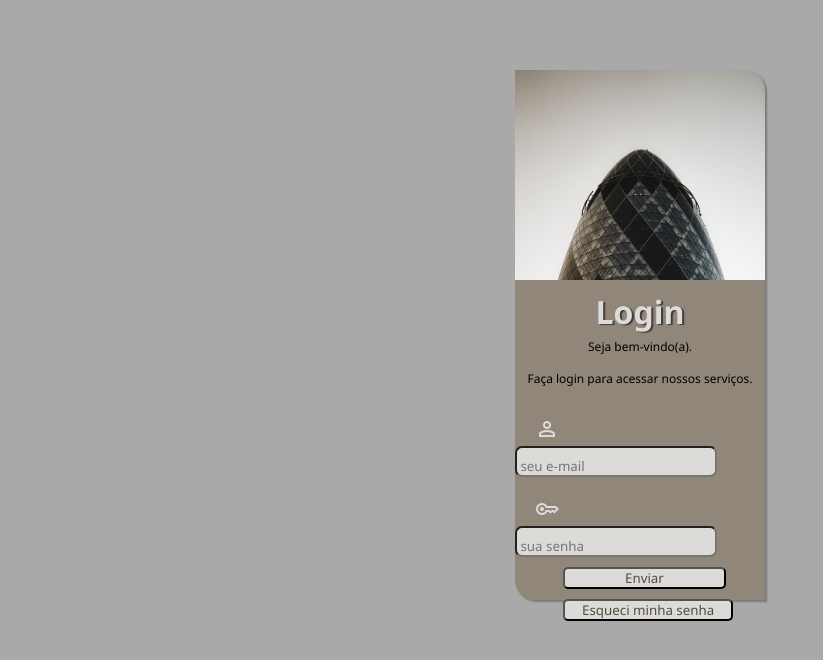
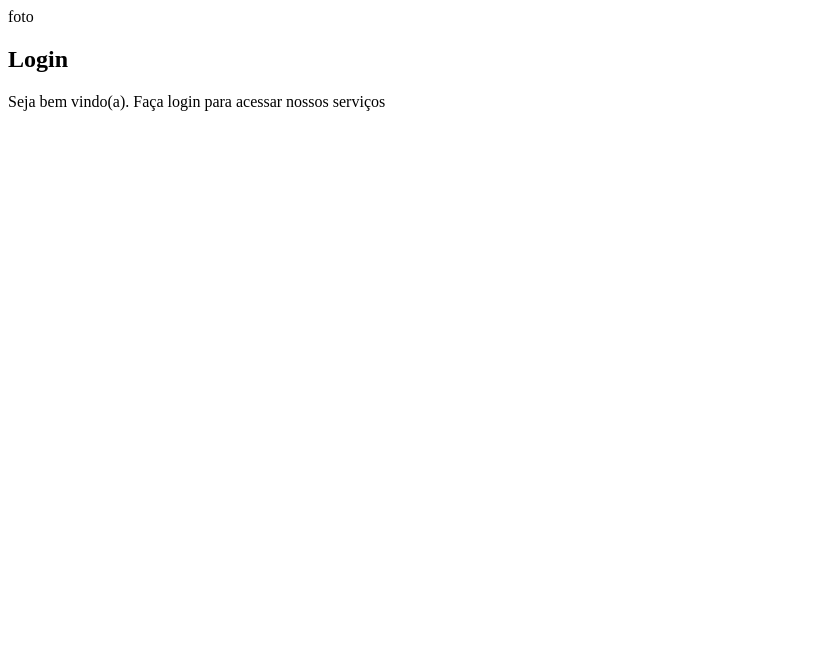
Before and after one commit to ViitorDev/projeto-login, a plain HTML site: page index.html in a window 1280 px wide. Shown: the whole page, without its empty margins (0-823 px from the left). Drawn offline with nearby package versions, Linux system fonts and the light colour scheme.

Commit message:
att codigo

```diff
--- a/estilos/style.css
+++ b/estilos/style.css
@@ -1,78 +1 @@
 @charset "UTF-8";
-
-
-
-*{
-    margin: 0px;
-    padding: 0px;
-    font-family: 'Segoe UI', Tahoma, Geneva, Verdana, sans-serif;
-}
-body{
-    background-color: darkgray;
-}
-header{
-    background: gray url(../imagens/predio.jpg);
-    background-position: center top;
-    background-size: cover;
-    width: 250px;
-    height: 210px;
-    margin: auto;
-    margin-top: 70px;
-    border-top-right-radius: 20px;
-    box-shadow: 2px 2px 2px rgba(0, 0, 0, 0.281);
-}
-main{
-    margin: auto;
-    width: 250px;
-    height: 320px;
-    background-color: #90867a;
-    border-bottom-left-radius: 20px;
-    box-shadow: 2px 2px 2px rgba(0, 0, 0, 0.281);
-}
-main > h1{
-    text-align: center;
-    padding-top: 10px;
-    color: #dcdbd7;
-    text-shadow: 2px 1px 1px rgba(0, 0, 0, 0.564);
-}
-main > p{
-    font-size: 12px;
-    text-align: justify;
-    padding: 5px;
-    text-align: center;
-    padding-bottom: 10px;
-}
-span{
-    padding-top: 20px;
-    padding-left: 20px;
-    color: #dcdbd7;
-}
-
-input.login{
-    padding-top: 9px;
-    background-color: #dcdbd7;
-    border-radius: 7px;
-}
-span#enviar{
-    padding: 48px;
-
-}
-input#enviar1{
-    padding-left: 60px;
-    padding-right: 60px;
-    border-radius: 5px;
-    margin-top: 10px;
-    background-color: #dcdbd7;
-    color: #534d46;
-}
-input#enviar2{
-    padding-left: 17px;
-    padding-right: 17px;
-    border-radius: 5px;
-    margin-top: 10px;
-    background-color: #dcdbd7;
-    color: #534d46;
-}
-div{
-    padding-left: 48px;
-}
--- a/index.html
+++ b/index.html
@@ -5,39 +5,21 @@
     <meta name="viewport" content="width=device-width, initial-scale=1.0">
     <title>Login</title>
     <link rel="stylesheet" href="estilos/style.css">
-    <link rel="stylesheet" href="https://fonts.googleapis.com/css2?family=Material+Symbols+Outlined:opsz,wght,FILL,GRAD@24,400,0,0" />
 </head>
 <body>
-    <header>
+    <main>
+        <section>
+            <div id="imagem">
+                foto
+            </div>
+            <div id="formulario">
+                <h1>Login</h1>
+                <p>Seja bem vindo(a). Faça login para acessar nossos serviços</p>
+                <form action="login.php">
 
-    </header>
-    <main>
-        <h1>Login</h1>
-        <p>
-            Seja bem-vindo(a).
-        </p>
-        <p>
-            Faça login para acessar nossos serviços.
-        </p>
-        <form action="cadastro.php" method="get" autocomplete="on">
-            <label for="iemail">
-                <span class="material-symbols-outlined">person</span>
-            </label>
-            <input class="login" type="email" name="email" id="iemail" placeholder=" seu e-mail" required><br>
-            <label for="isenha">
-                <span class="material-symbols-outlined">key</span>
-            </label>
-            <input class="login" type="password" name="senha" id="isenha" placeholder=" sua senha" minlength="6" required>
-
-
-            <div>
-                <input type="submit" value="Enviar" id="enviar1">
-
-                <input type="submit" value="Esqueci minha senha" id="enviar2">
+                </form>
             </div>
-
-        </form>
-
+        </section>
     </main>
 </body>
 </html>
```
